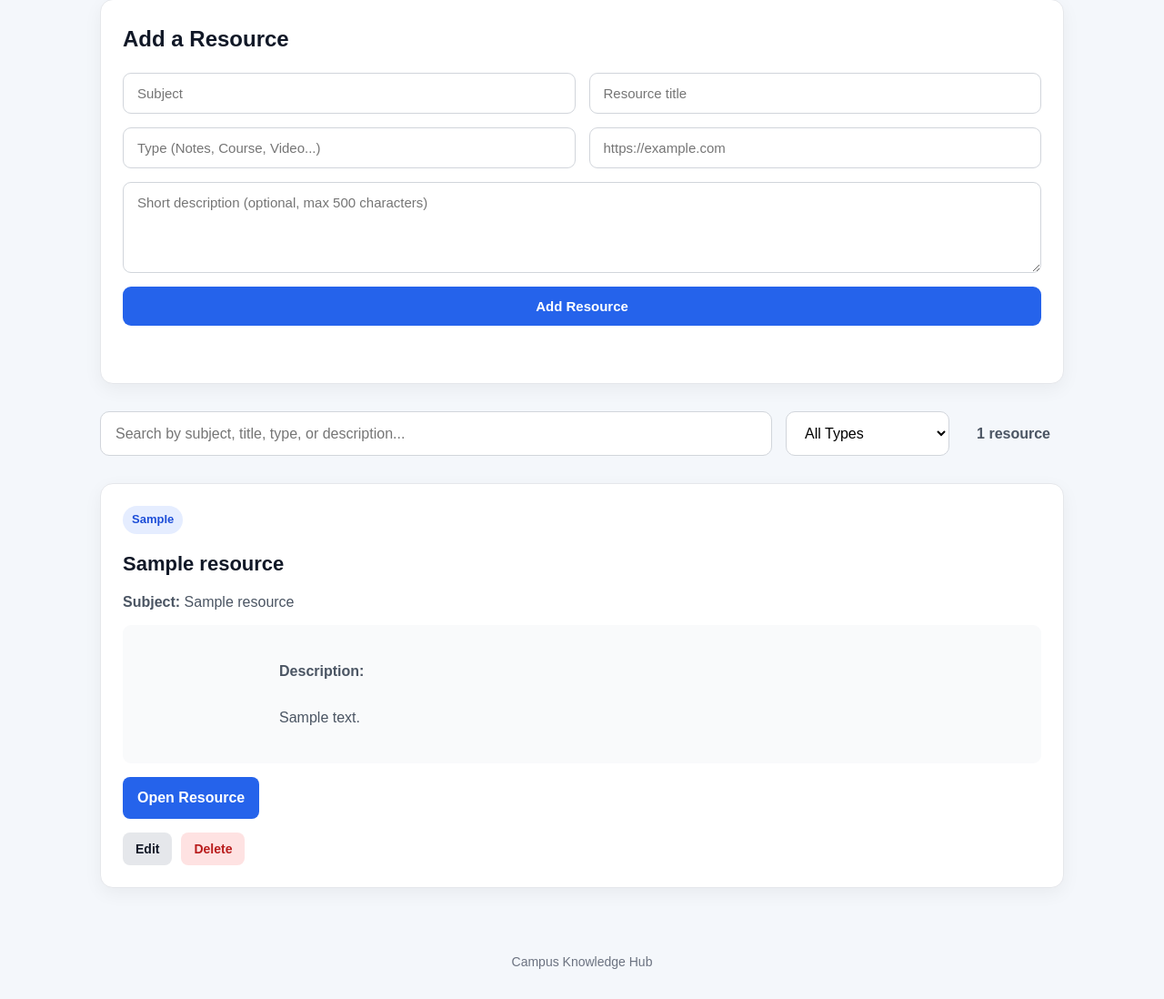
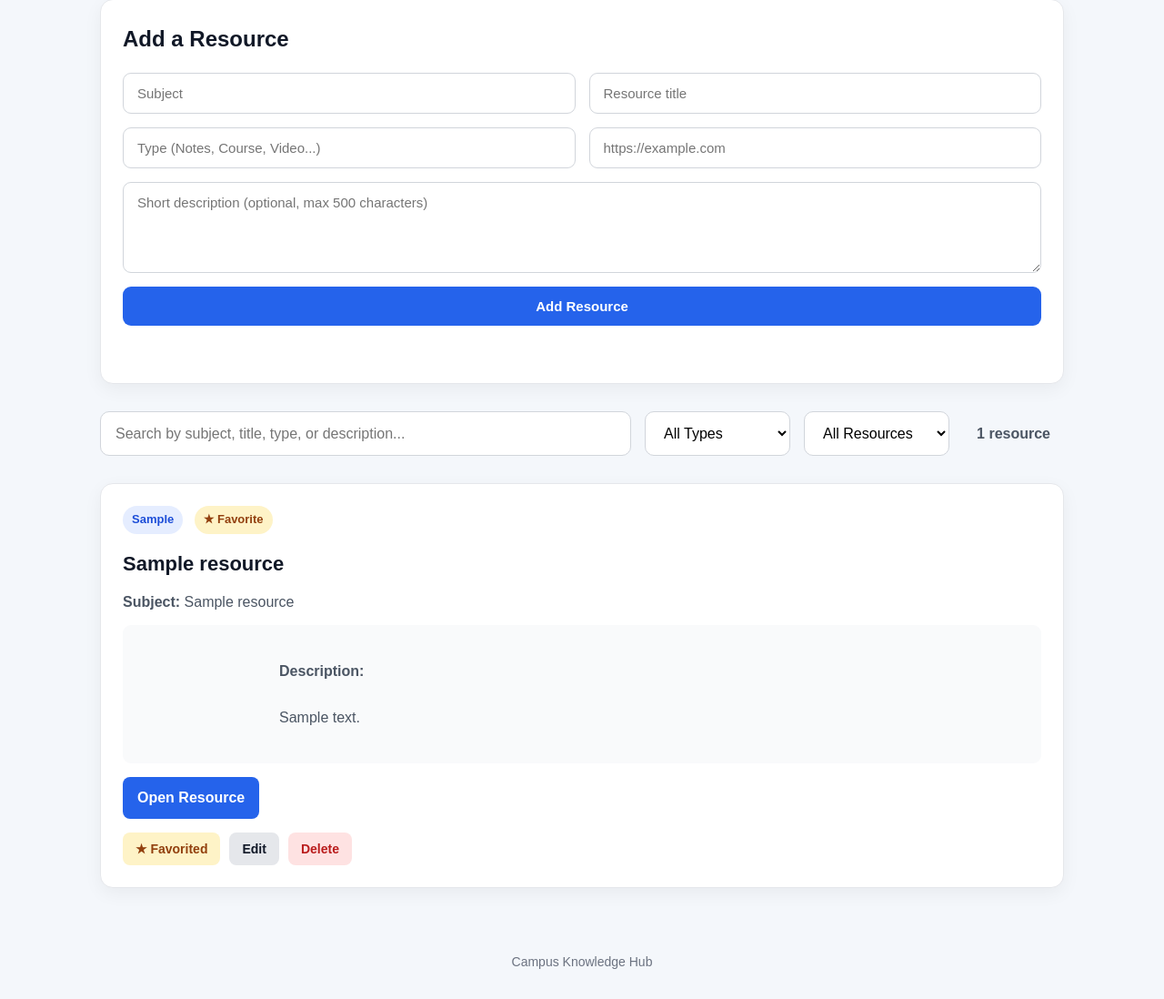
Before and after one commit to nishantekka2007-sys/campus-knowledge-hub, a FastAPI app: page / in a window 1280 px wide. Shown: the part 247-1345 px from the top of the page at 91% size. Run offline with FastAPI, Linux system fonts and the light colour scheme; tables that the repository leaves empty hold one stand-in row (values such as "Sample post").

Commit message:
Add favorites to frontend

```diff
--- a/templates/index.html
+++ b/templates/index.html
@@ -119,7 +119,8 @@
         }
 
         .search-box,
-        .type-filter {
+        .type-filter,
+        .favorite-filter {
             padding: 14px 16px;
             border: 1px solid #d1d5db;
             border-radius: 10px;
@@ -133,13 +134,15 @@
             min-width: 250px;
         }
 
-        .type-filter {
-            min-width: 180px;
+        .type-filter,
+        .favorite-filter {
+            min-width: 160px;
             cursor: pointer;
         }
 
         .search-box:focus,
-        .type-filter:focus {
+        .type-filter:focus,
+        .favorite-filter:focus {
             border-color: #2563eb;
         }
 
@@ -158,6 +161,7 @@
         }
 
         .resource-card {
+            position: relative;
             background: white;
             border: 1px solid #e5e7eb;
             border-radius: 14px;
@@ -175,6 +179,7 @@
             font-size: 22px;
             margin-bottom: 12px;
             color: #111827;
+            padding-right: 10px;
         }
 
         .resource-card p {
@@ -202,6 +207,17 @@
             margin-bottom: 15px;
         }
 
+        .favorite-badge {
+            display: inline-block;
+            margin-left: 8px;
+            color: #92400e;
+            background: #fef3c7;
+            padding: 5px 10px;
+            border-radius: 999px;
+            font-size: 13px;
+            font-weight: bold;
+        }
+
         .resource-link {
             display: inline-block;
             margin-top: 15px;
@@ -225,7 +241,8 @@
         }
 
         .edit-button,
-        .delete-button {
+        .delete-button,
+        .favorite-button {
             border: none;
             padding: 10px 14px;
             border-radius: 8px;
@@ -250,6 +267,20 @@
 
         .delete-button:hover {
             background: #fecaca;
+        }
+
+        .favorite-button {
+            background: #f3f4f6;
+            color: #374151;
+        }
+
+        .favorite-button:hover {
+            background: #e5e7eb;
+        }
+
+        .favorite-button.active {
+            background: #fef3c7;
+            color: #92400e;
         }
 
         .message {
@@ -291,7 +322,8 @@
             }
 
             .search-box,
-            .type-filter {
+            .type-filter,
+            .favorite-filter {
                 width: 100%;
             }
 
@@ -376,6 +408,11 @@
                 <option value="">All Types</option>
             </select>
 
+            <select id="favoriteFilter" class="favorite-filter">
+                <option value="">All Resources</option>
+                <option value="favorites">Favorites Only</option>
+            </select>
+
             <div class="resource-count" id="resourceCount">
                 Loading...
             </div>
@@ -429,7 +466,8 @@
 
         function updateTypeFilterOptions() {
 
-            const typeFilter = document.getElementById("typeFilter");
+            const typeFilter =
+                document.getElementById("typeFilter");
 
             const currentValue = typeFilter.value;
 
@@ -447,7 +485,8 @@
 
             types.forEach(type => {
 
-                const option = document.createElement("option");
+                const option =
+                    document.createElement("option");
 
                 option.value = type;
                 option.textContent = type;
@@ -475,6 +514,9 @@
                 .toLowerCase()
                 .trim();
 
+            const favoriteFilter =
+                document.getElementById("favoriteFilter").value;
+
             const filteredResources = allResources.filter(resource => {
 
                 const description =
@@ -490,7 +532,15 @@
                     !selectedType ||
                     resource.resource_type.toLowerCase() === selectedType;
 
-                return matchesSearch && matchesType;
+                const matchesFavorite =
+                    favoriteFilter !== "favorites" ||
+                    resource.is_favorite === true;
+
+                return (
+                    matchesSearch &&
+                    matchesType &&
+                    matchesFavorite
+                );
             });
 
             displayResources(filteredResources);
@@ -499,8 +549,11 @@
 
         function displayResources(resources) {
 
-            const container = document.getElementById("resources");
-            const count = document.getElementById("resourceCount");
+            const container =
+                document.getElementById("resources");
+
+            const count =
+                document.getElementById("resourceCount");
 
             count.textContent =
                 `${resources.length} resource${resources.length === 1 ? "" : "s"}`;
@@ -523,6 +576,12 @@
                     <span class="badge">
                         ${escapeHtml(resource.resource_type)}
                     </span>
+
+                    ${
+                        resource.is_favorite
+                            ? `<span class="favorite-badge">★ Favorite</span>`
+                            : ""
+                    }
 
                     <h2>
                         ${escapeHtml(resource.title)}
@@ -554,6 +613,13 @@
                     </a>
 
                     <div class="card-actions">
+
+                        <button
+                            class="favorite-button ${resource.is_favorite ? "active" : ""}"
+                            onclick="toggleFavorite(${resource.id})"
+                        >
+                            ${resource.is_favorite ? "★ Favorited" : "☆ Favorite"}
+                        </button>
 
                         <button
                             class="edit-button"
@@ -604,6 +670,11 @@
 
 
         document
+            .getElementById("favoriteFilter")
+            .addEventListener("change", applyFilters);
+
+
+        document
             .getElementById("resourceForm")
             .addEventListener("submit", async function (event) {
 
@@ -649,7 +720,12 @@
 
                     if (!response.ok) {
                         throw new Error(
-                            result.detail || "Failed to add resource"
+                            Array.isArray(result.detail)
+                                ? result.detail
+                                      .map(error => error.msg)
+                                      .join(", ")
+                                : result.detail ||
+                                  "Failed to add resource"
                         );
                     }
 
@@ -665,6 +741,35 @@
                     message.textContent = error.message;
                 }
             });
+
+
+        async function toggleFavorite(resourceId) {
+
+            try {
+
+                const response = await fetch(
+                    `/resources/${resourceId}/favorite`,
+                    {
+                        method: "PATCH"
+                    }
+                );
+
+                const result = await response.json();
+
+                if (!response.ok) {
+                    throw new Error(
+                        result.detail ||
+                        "Failed to update favorite status"
+                    );
+                }
+
+                await loadResources();
+
+            } catch (error) {
+
+                alert(error.message);
+            }
+        }
 
 
         async function deleteResource(resourceId) {
@@ -698,7 +803,8 @@
 
                 if (!response.ok) {
                     throw new Error(
-                        result.detail || "Failed to delete resource"
+                        result.detail ||
+                        "Failed to delete resource"
                     );
                 }
 
@@ -801,7 +907,12 @@
 
                 if (!response.ok) {
                     throw new Error(
-                        result.detail || "Failed to update resource"
+                        Array.isArray(result.detail)
+                            ? result.detail
+                                  .map(error => error.msg)
+                                  .join(", ")
+                            : result.detail ||
+                              "Failed to update resource"
                     );
                 }
 
```
